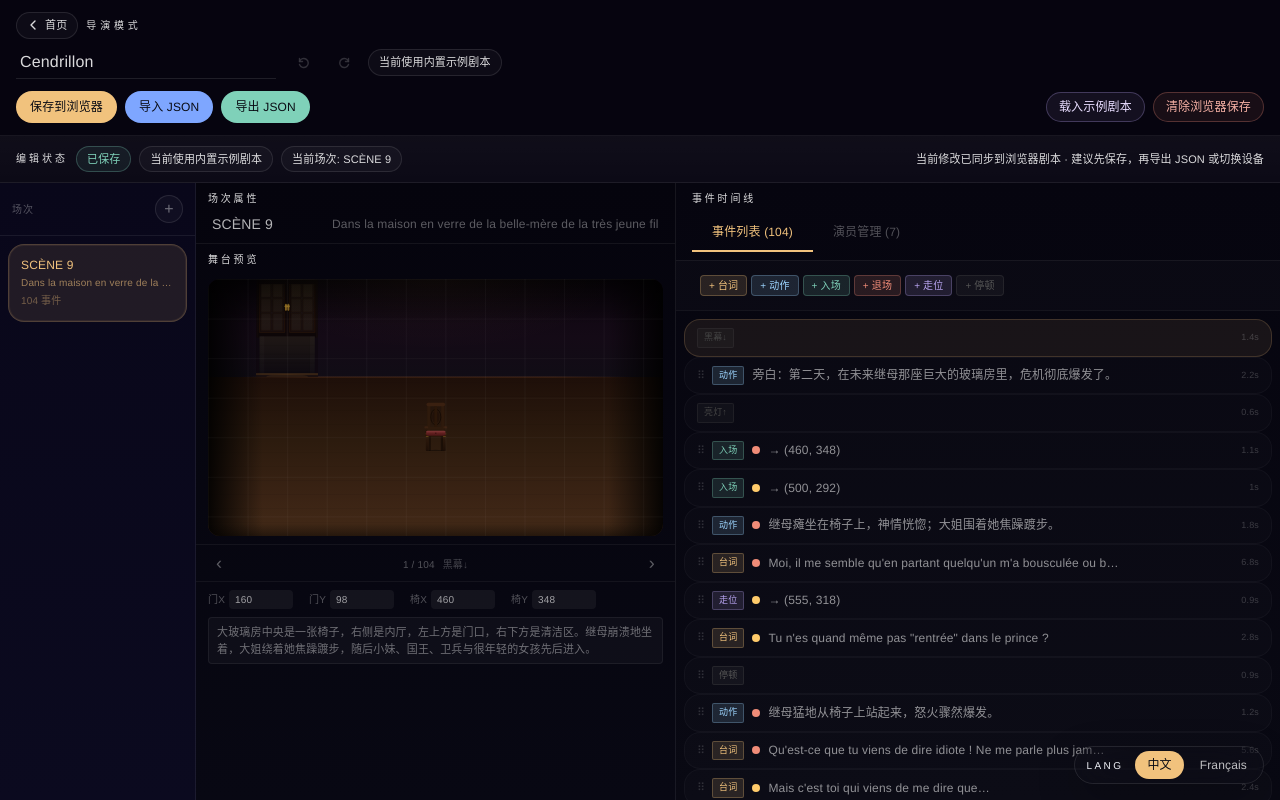
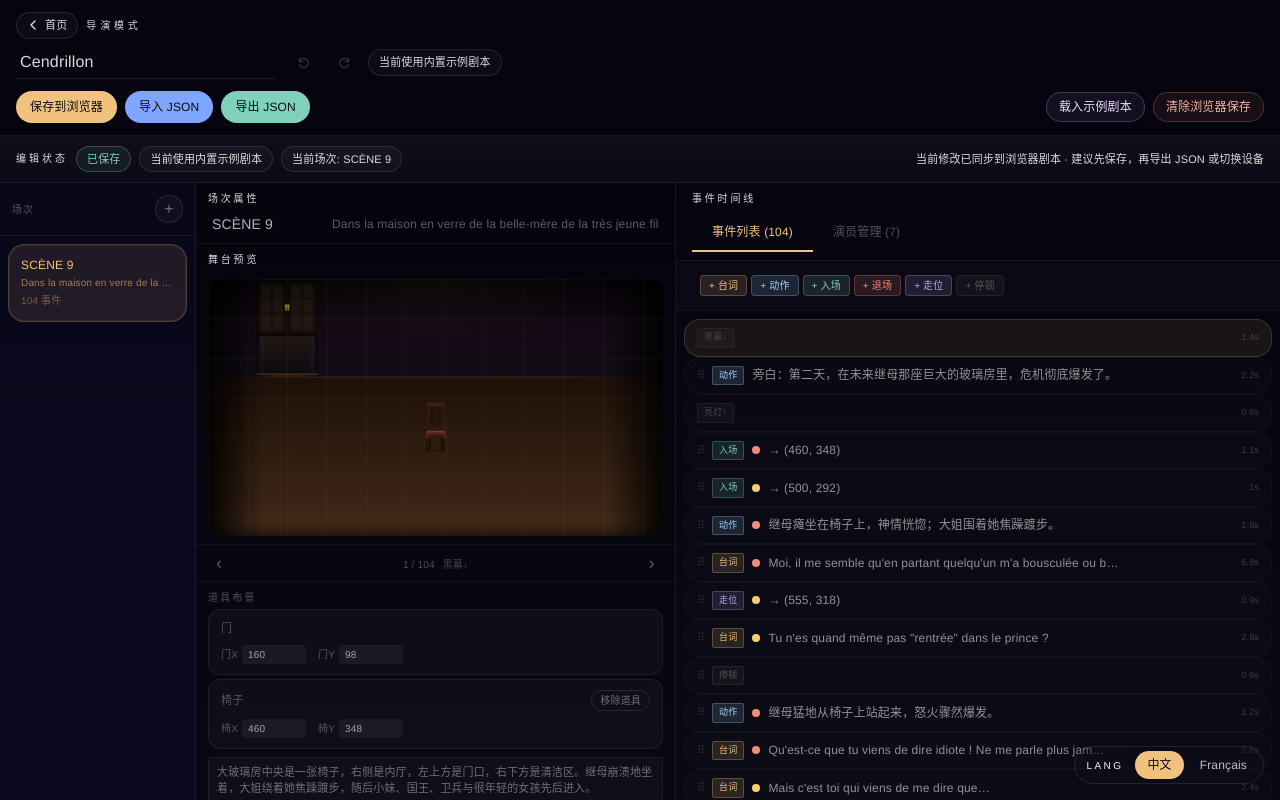
Before and after one commit to ze2phyrzhenyin/RepliStage, a Next.js app: page /director in a window 1280 px wide. Built offline with nearby package versions, Linux system fonts and the light colour scheme.

Commit message:
Refine stage props and homepage workflow

```diff
--- a/app/director/DirectorClient.tsx
+++ b/app/director/DirectorClient.tsx
@@ -5,8 +5,9 @@ import Link from "next/link";
 import dynamic from "next/dynamic";
 import { useLocale } from "@/components/locale/LocaleContext";
 import { usePlayData } from "@/components/play/PlayContext";
-import type { Play, ScriptDefinition, ScriptEvent, Actor, StageConfig, PathPoint } from "@/types/script";
+import type { Play, ScriptDefinition, ScriptEvent, Actor, StageConfig, PathPoint, StagePropKind } from "@/types/script";
 import { deriveStageState } from "@/lib/player";
+import { createDefaultStageProp, getStageProp, removeStageProp, syncStageLegacyFields, upsertStageProp } from "@/lib/stage-props";
 import SceneList from "@/components/director/SceneList";
 import EventEditor from "@/components/director/EventEditor";
 import ActorManager from "@/components/director/ActorManager";
@@ -113,7 +114,8 @@ export default function DirectorClient() {
   }, []);
 
   const scene = play.scenes.find((item) => item.id === activeSceneId) ?? play.scenes[0];
-  const sceneHasChair = typeof scene.stage.chairX === "number" && typeof scene.stage.chairY === "number";
+  const sceneDoor = getStageProp(scene.stage, "door");
+  const sceneChair = getStageProp(scene.stage, "chair");
   const stageState = deriveStageState(scene, currentEventIndex, scene.events);
 
   function updateScene(id: string, updater: (scene: ScriptDefinition) => ScriptDefinition) {
@@ -126,7 +128,7 @@ export default function DirectorClient() {
   function addScene() {
     const id = `scene-${Date.now()}`;
     const inheritedActors = JSON.parse(JSON.stringify(scene.actors)) as Actor[];
-    const inheritedStage = { ...scene.stage };
+    const inheritedStage = syncStageLegacyFields({ ...scene.stage });
     const newScene: ScriptDefinition = {
       id,
       title: t("director.newSceneTitle", { count: play.scenes.length + 1 }),
@@ -210,12 +212,32 @@ export default function DirectorClient() {
   }
 
   function updateStageConfig(updates: Partial<StageConfig>) {
-    updateScene(scene.id, (current) => ({ ...current, stage: { ...current.stage, ...updates } }));
+    updateScene(scene.id, (current) => ({ ...current, stage: syncStageLegacyFields({ ...current.stage, ...updates }) }));
   }
 
-  function handlePropDrop(prop: "chair" | "door", x: number, y: number) {
-    if (prop === "chair") updateStageConfig({ chairX: x, chairY: y });
-    if (prop === "door") updateStageConfig({ doorX: x });
+  function updateStageProp(kind: StagePropKind, x: number, y: number) {
+    updateScene(scene.id, (current) => ({
+      ...current,
+      stage: upsertStageProp(current.stage, { id: kind, kind, x, y }),
+    }));
+  }
+
+  function handlePropDrop(prop: StagePropKind, x: number, y: number) {
+    updateStageProp(prop, x, y);
+  }
+
+  function handleRemoveProp(kind: StagePropKind) {
+    updateScene(scene.id, (current) => ({
+      ...current,
+      stage: removeStageProp(current.stage, kind),
+    }));
+  }
+
+  function handleAddProp(kind: StagePropKind) {
+    updateScene(scene.id, (current) => ({
+      ...current,
+      stage: upsertStageProp(current.stage, createDefaultStageProp(kind)),
+    }));
   }
 
   function handleActorDrop(actorId: string, x: number, y: number) {
@@ -771,25 +793,54 @@ export default function DirectorClient() {
               className="flex flex-wrap gap-x-4 gap-y-1 px-3 py-2 text-[10px] text-white/30"
               style={{ borderTop: "1px solid rgba(255,255,255,0.05)" }}
             >
-              {[
-                { label: t("director.doorX"), key: "doorX" as const },
-                { label: t("director.doorY"), key: "doorY" as const },
-                ...(sceneHasChair
-                  ? [
-                      { label: t("director.chairX"), key: "chairX" as const },
-                      { label: t("director.chairY"), key: "chairY" as const },
-                    ]
-                  : []),
-              ].map(({ label, key }) => (
-                <label key={key} className="flex items-center gap-1">
-                  <span>{label}</span>
-                  <input
-                    type="number"
-                    value={scene.stage[key] ?? (key === "chairX" ? 460 : key === "chairY" ? 348 : key === "doorX" ? 160 : 98)}
-                    onChange={(e) => updateStageConfig({ [key]: +e.target.value })}
-                    className="w-16 bg-white/5 rounded px-1.5 py-0.5 text-white/60 outline-none"
-                  />
-                </label>
+              <div className="w-full flex items-center justify-between gap-3">
+                <span className="uppercase tracking-[0.22em] text-white/22">{t("director.stageProps")}</span>
+                {!sceneChair && (
+                  <button
+                    type="button"
+                    onClick={() => handleAddProp("chair")}
+                    className="rounded-full border border-white/10 bg-white/[0.04] px-2.5 py-1 text-[10px] text-white/55 transition hover:bg-white/[0.08] hover:text-white/80"
+                  >
+                    {t("director.addChair")}
+                  </button>
+                )}
+              </div>
+
+              {[sceneDoor, sceneChair].filter(Boolean).map((prop) => (
+                <div key={prop!.kind} className="w-full rounded-xl border border-white/[0.06] bg-white/[0.03] px-3 py-2.5">
+                  <div className="mb-2 flex items-center justify-between">
+                    <span className="text-[11px] text-white/62">{prop!.kind === "door" ? t("stage.door") : t("stage.chair")}</span>
+                    {prop!.kind !== "door" && (
+                      <button
+                        type="button"
+                        onClick={() => handleRemoveProp(prop!.kind)}
+                        className="rounded-full border border-white/10 px-2 py-0.5 text-[10px] text-white/40 transition hover:text-white/75 hover:bg-white/[0.06]"
+                      >
+                        {t("director.removeProp")}
+                      </button>
+                    )}
+                  </div>
+                  <div className="flex flex-wrap gap-3">
+                    <label className="flex items-center gap-1">
+                      <span>{t(prop!.kind === "door" ? "director.doorX" : "director.chairX")}</span>
+                      <input
+                        type="number"
+                        value={prop!.x}
+                        onChange={(e) => updateStageProp(prop!.kind, +e.target.value, prop!.y)}
+                        className="w-16 bg-white/5 rounded px-1.5 py-0.5 text-white/60 outline-none"
+                      />
+                    </label>
+                    <label className="flex items-center gap-1">
+                      <span>{t(prop!.kind === "door" ? "director.doorY" : "director.chairY")}</span>
+                      <input
+                        type="number"
+                        value={prop!.y}
+                        onChange={(e) => updateStageProp(prop!.kind, prop!.x, +e.target.value)}
+                        className="w-16 bg-white/5 rounded px-1.5 py-0.5 text-white/60 outline-none"
+                      />
+                    </label>
+                  </div>
+                </div>
               ))}
             </div>
 
--- a/components/StageCanvas.tsx
+++ b/components/StageCanvas.tsx
@@ -5,8 +5,9 @@ import { motion } from "motion/react";
 import { useLocale } from "@/components/locale/LocaleContext";
 import { HumanActorSprite } from "@/components/HumanActorSprite";
 import { getActorById, DerivedStageState } from "@/lib/player";
+import { getStageProp } from "@/lib/stage-props";
 import { useCostumes } from "@/components/costumes/CostumeContext";
-import type { Actor, StageConfig, ScriptEvent, PathPoint } from "@/types/script";
+import type { Actor, StageConfig, ScriptEvent, PathPoint, StagePropKind } from "@/types/script";
 
 // Sprite base dims
 const SPRITE_W = 56;
@@ -19,7 +20,7 @@ const DOOR_FRAME_W = 126;
 const DOOR_FLOOR_RATIO = 0.38;
 
 type PropDragState = {
-  prop: "chair" | "door";
+  prop: StagePropKind;
   stageX: number;
   stageY: number;
 };
@@ -33,7 +34,7 @@ type StageCanvasProps = {
   selectedActorId?: string | null;
   onActorDrop?: (actorId: string, stageX: number, stageY: number) => void;
   stageConfig: StageConfig;
-  onPropDrop?: (prop: "chair" | "door", stageX: number, stageY: number) => void;
+  onPropDrop?: (prop: StagePropKind, stageX: number, stageY: number) => void;
   /** When set, stage enters path-drawing mode for this actor */
   drawingPathFor?: string | null;
   onPathDrawn?: (path: PathPoint[]) => void;
@@ -69,7 +70,7 @@ function DoorProp({
         cursor: editMode ? "grab" : undefined,
         width: w,
         height: h,
-        pointerEvents: "none",
+        pointerEvents: editMode ? "auto" : "none",
       }}
     >
       <svg
@@ -421,16 +422,13 @@ export function StageCanvas({
 
   const stageW = stageConfig.width;
   const stageH = stageConfig.height;
-  const doorX = stageConfig.doorX;
-  const doorY = stageConfig.doorY;
-  const hasChair = typeof stageConfig.chairX === "number" && typeof stageConfig.chairY === "number";
-  const chairX = hasChair
-    ? (propDrag?.prop === "chair" ? propDrag.stageX : stageConfig.chairX)
-    : undefined;
-  const chairY = hasChair
-    ? (propDrag?.prop === "chair" ? propDrag.stageY : stageConfig.chairY)
-    : undefined;
-  const displayDoorX = propDrag?.prop === "door" ? propDrag.stageX : doorX;
+  const door = getStageProp(stageConfig, "door");
+  const chair = getStageProp(stageConfig, "chair");
+  const doorX = propDrag?.prop === "door" ? propDrag.stageX : (door?.x ?? 160);
+  const doorY = propDrag?.prop === "door" ? propDrag.stageY : (door?.y ?? 98);
+  const hasChair = Boolean(chair);
+  const chairX = propDrag?.prop === "chair" ? propDrag.stageX : chair?.x;
+  const chairY = propDrag?.prop === "chair" ? propDrag.stageY : chair?.y;
 
   useEffect(() => {
     function measure() {
@@ -523,7 +521,7 @@ export function StageCanvas({
     }
   }
 
-  function startPropDrag(prop: "chair" | "door") {
+  function startPropDrag(prop: StagePropKind) {
     return (e: React.MouseEvent) => {
       e.stopPropagation();
       e.preventDefault();
@@ -556,7 +554,7 @@ export function StageCanvas({
           stageH={stageH}
           spotX={editMode ? null : (spotPos?.x ?? null)}
           spotY={editMode ? null : (spotPos?.y ?? null)}
-          doorX={displayDoorX}
+          doorX={doorX}
           doorY={doorY}
           chairX={chairX}
           chairY={chairY}
--- a/components/costumes/CostumeSelector.tsx
+++ b/components/costumes/CostumeSelector.tsx
@@ -211,7 +211,7 @@ export function CostumeTrigger({ actor }: { actor: Actor }) {
       {open && (
         <>
           <div className="fixed inset-0 z-40" onClick={() => setOpen(false)} />
-          <div className="absolute top-full mt-2 z-[95]" style={{ left: 0 }}>
+          <div className="absolute right-0 top-full mt-2 z-[95] sm:left-0 sm:right-auto" style={{ maxWidth: "min(320px, calc(100vw - 2rem))" }}>
             <CostumeSelector actor={actor} onClose={() => setOpen(false)} />
           </div>
         </>
--- a/lib/i18n.ts
+++ b/lib/i18n.ts
@@ -17,10 +17,14 @@ const translations: Record<Locale, TranslationMap> = {
     "home.currentPlay": "当前剧本",
     "home.sampleLibrary": "内置示例",
     "home.loadSample": "载入示例",
+    "home.loadSampleConfirm": "这会用内置示例覆盖当前浏览器中的工作剧本。确定继续吗？",
     "home.playSourceSample": "来源：内置示例",
     "home.playSourceImported": "来源：导入剧本",
     "home.playSourceEdited": "来源：浏览器工作副本",
     "home.sceneCount": "{count} 场",
+    "home.totalMeta": "全剧 {actors} 个角色 · {events} 个事件",
+    "home.currentScene": "当前场次",
+    "home.currentSceneMeta": "{actors} 个角色 · {events} 个事件",
     "home.openDirector": "打开导演模式",
     "role.back": "返回首页",
     "role.title": "选择你的角色",
@@ -139,6 +143,9 @@ const translations: Record<Locale, TranslationMap> = {
     "director.doorY": "门Y",
     "director.chairX": "椅X",
     "director.chairY": "椅Y",
+    "director.stageProps": "道具布景",
+    "director.addChair": "添加椅子",
+    "director.removeProp": "移除道具",
     "director.status": "编辑状态",
     "director.statusSaved": "当前修改已同步到浏览器剧本",
     "director.statusUnsaved": "当前修改只在编辑器里，尚未写入浏览器剧本",
@@ -218,6 +225,8 @@ const translations: Record<Locale, TranslationMap> = {
     "error.actorMissing": "角色 ID \"{id}\" 不存在于场次 \"{scene}\" 的角色列表中",
     "error.actorRequired": "{type} 事件必须指定 actorId",
     "error.lineTextRequired": "line 事件必须提供非空台词文本",
+    "error.propDuplicate": "道具类型 \"{kind}\" 重复",
+    "error.doorRequired": "每个场次必须至少配置一个门道具",
     "error.xRequired": "{type} 事件必须提供 x 坐标",
     "error.yRequired": "{type} 事件必须提供 y 坐标",
     "error.pathRequired": "move_path 事件必须至少包含一个路径节点",
@@ -240,10 +249,14 @@ const translations: Record<Locale, TranslationMap> = {
     "home.currentPlay": "Script courant",
     "home.sampleLibrary": "Exemples intégrés",
     "home.loadSample": "Charger l’exemple",
+    "home.loadSampleConfirm": "Cela remplacera le script de travail actuellement stocké dans le navigateur. Continuer ?",
     "home.playSourceSample": "Source : exemple intégré",
     "home.playSourceImported": "Source : script importé",
     "home.playSourceEdited": "Source : copie de travail du navigateur",
     "home.sceneCount": "{count} scènes",
+    "home.totalMeta": "Pièce complète : {actors} rôles · {events} événements",
+    "home.currentScene": "Scène active",
+    "home.currentSceneMeta": "{actors} rôles · {events} événements",
     "home.openDirector": "Ouvrir le mode metteur en scène",
     "role.back": "Retour à l’accueil",
     "role.title": "Choisissez votre rôle",
@@ -362,6 +375,9 @@ const translations: Record<Locale, TranslationMap> = {
     "director.doorY": "Porte Y",
     "director.chairX": "Chaise X",
     "director.chairY": "Chaise Y",
+    "director.stageProps": "Décor et accessoires",
+    "director.addChair": "Ajouter une chaise",
+    "director.removeProp": "Retirer l’accessoire",
     "director.status": "État",
     "director.statusSaved": "Les modifications sont enregistrées dans le navigateur",
     "director.statusUnsaved": "Les modifications restent locales à l’éditeur et ne sont pas encore enregistrées dans le navigateur",
@@ -441,6 +457,8 @@ const translations: Record<Locale, TranslationMap> = {
     "error.actorMissing": "L’identifiant de rôle \"{id}\" n’existe pas dans la scène \"{scene}\"",
     "error.actorRequired": "L’événement {type} doit définir un actorId",
     "error.lineTextRequired": "Un événement line doit contenir un texte non vide",
+    "error.propDuplicate": "Le type d’accessoire \"{kind}\" est en double",
+    "error.doorRequired": "Chaque scène doit définir au moins une porte",
     "error.xRequired": "L’événement {type} doit définir la coordonnée x",
     "error.yRequired": "L’événement {type} doit définir la coordonnée y",
     "error.pathRequired": "Un événement move_path doit contenir au moins un point",
--- a/lib/play-schema.ts
+++ b/lib/play-schema.ts
@@ -2,6 +2,7 @@ import { z } from "zod";
 import type { Locale } from "@/lib/i18n";
 import { translate } from "@/lib/i18n";
 import type { Play } from "@/types/script";
+import { hasStageProp } from "@/lib/stage-props";
 
 export const pathPointSchema = z.object({
   x: z.number(),
@@ -15,13 +16,21 @@ export const actorSchema = z.object({
   shortLabel: z.string().min(1),
 });
 
+export const stagePropSchema = z.object({
+  id: z.string().min(1),
+  kind: z.enum(["door", "chair"]),
+  x: z.number(),
+  y: z.number(),
+});
+
 export const stageConfigSchema = z.object({
   width: z.number().positive(),
   height: z.number().positive(),
-  doorX: z.number(),
-  doorY: z.number(),
+  doorX: z.number().optional(),
+  doorY: z.number().optional(),
   chairX: z.number().optional(),
   chairY: z.number().optional(),
+  props: z.array(stagePropSchema).optional(),
 });
 
 export const scriptEventSchema = z.object({
@@ -78,6 +87,26 @@ export const playSchema = z.object({
 
     const actorIds = new Set<string>();
     const eventIds = new Set<string>();
+    const propKinds = new Set<string>();
+
+    scene.stage.props?.forEach((prop, propIndex) => {
+      if (propKinds.has(prop.kind)) {
+        ctx.addIssue({
+          code: z.ZodIssueCode.custom,
+          path: ["scenes", sceneIndex, "stage", "props", propIndex, "kind"],
+          message: translate("zh", "error.propDuplicate", { kind: prop.kind }),
+        });
+      }
+      propKinds.add(prop.kind);
+    });
+
+    if (!hasStageProp(scene.stage, "door")) {
+      ctx.addIssue({
+        code: z.ZodIssueCode.custom,
+        path: ["scenes", sceneIndex, "stage"],
+        message: translate("zh", "error.doorRequired"),
+      });
+    }
 
     scene.actors.forEach((actor, actorIndex) => {
       if (actorIds.has(actor.id)) {
--- a/lib/player.ts
+++ b/lib/player.ts
@@ -7,6 +7,7 @@ import {
   ScriptEvent,
   StageActorState,
 } from "@/types/script";
+import { getStageProp } from "@/lib/stage-props";
 
 export type DerivedStageState = {
   actors: Record<string, StageActorState>;
@@ -172,6 +173,7 @@ export function getInitialActorMap(scene: ScriptDefinition) {
 
 function entryPosition(scene: ScriptDefinition, side: ScriptEvent["fromSide"], actorId: string) {
   const fallback = getInitialPosition(scene, actorId);
+  const door = getStageProp(scene.stage, "door");
 
   switch (side) {
     case "left":
@@ -179,20 +181,22 @@ function entryPosition(scene: ScriptDefinition, side: ScriptEvent["fromSide"], a
     case "right":
       return { x: scene.stage.width + 90, y: fallback.y, facing: "left" as const };
     case "top":
-      return { x: fallback.x === scene.stage.doorX ? scene.stage.doorX : fallback.x, y: -80, facing: "front" as const };
+      return { x: fallback.x === door?.x ? door.x : fallback.x, y: -80, facing: "front" as const };
     default:
       return { x: fallback.x, y: scene.stage.height + 60, facing: "front" as const };
   }
 }
 
 function exitPosition(scene: ScriptDefinition, side: ScriptEvent["toSide"], current: StageActorState) {
+  const door = getStageProp(scene.stage, "door");
+
   switch (side) {
     case "left":
       return { ...current, x: -90, facing: "left" as const };
     case "right":
       return { ...current, x: scene.stage.width + 90, facing: "right" as const };
     case "top":
-      return { ...current, y: scene.stage.doorY + 22, facing: "front" as const };
+      return { ...current, y: (door?.y ?? 98) + 22, facing: "front" as const };
     default:
       return { ...current, y: scene.stage.height + 60, facing: "front" as const };
   }
--- /dev/null
+++ b/lib/stage-props.ts
@@ -0,0 +1,87 @@
+import type { StageConfig, StageProp, StagePropKind } from "@/types/script";
+
+const DEFAULT_STAGE_PROPS: Record<StagePropKind, StageProp> = {
+  door: { id: "door", kind: "door", x: 160, y: 98 },
+  chair: { id: "chair", kind: "chair", x: 460, y: 348 },
+};
+
+function cloneStageProp(prop: StageProp): StageProp {
+  return { ...prop };
+}
+
+type NormalizeStagePropOptions = {
+  includeDefaults?: boolean;
+};
+
+export function normalizeStageProps(stage: StageConfig, options: NormalizeStagePropOptions = {}): StageProp[] {
+  const { includeDefaults = true } = options;
+  if (Array.isArray(stage.props) && stage.props.length > 0) {
+    return stage.props.map(cloneStageProp);
+  }
+
+  const props: StageProp[] = [];
+  if (typeof stage.doorX === "number" || typeof stage.doorY === "number") {
+    props.push({
+      id: "door",
+      kind: "door",
+      x: stage.doorX ?? DEFAULT_STAGE_PROPS.door.x,
+      y: stage.doorY ?? DEFAULT_STAGE_PROPS.door.y,
+    });
+  }
+
+  if (typeof stage.chairX === "number" && typeof stage.chairY === "number") {
+    props.push({
+      id: "chair",
+      kind: "chair",
+      x: stage.chairX,
+      y: stage.chairY,
+    });
+  }
+
+  if (props.length === 0 && includeDefaults) {
+    props.push(cloneStageProp(DEFAULT_STAGE_PROPS.door));
+  }
+
+  return props;
+}
+
+export function getStageProp(stage: StageConfig, kind: StagePropKind): StageProp | null {
+  return normalizeStageProps(stage).find((prop) => prop.kind === kind) ?? null;
+}
+
+export function hasStageProp(stage: StageConfig, kind: StagePropKind): boolean {
+  return normalizeStageProps(stage, { includeDefaults: false }).some((prop) => prop.kind === kind);
+}
+
+export function upsertStageProp(stage: StageConfig, nextProp: StageProp): StageConfig {
+  const props = normalizeStageProps(stage);
+  const nextProps = props.some((prop) => prop.kind === nextProp.kind)
+    ? props.map((prop) => (prop.kind === nextProp.kind ? cloneStageProp(nextProp) : prop))
+    : [...props, cloneStageProp(nextProp)];
+
+  return syncStageLegacyFields({ ...stage, props: nextProps });
+}
+
+export function removeStageProp(stage: StageConfig, kind: StagePropKind): StageConfig {
+  const nextProps = normalizeStageProps(stage).filter((prop) => prop.kind !== kind);
+  return syncStageLegacyFields({ ...stage, props: nextProps });
+}
+
+export function createDefaultStageProp(kind: StagePropKind): StageProp {
+  return cloneStageProp(DEFAULT_STAGE_PROPS[kind]);
+}
+
+export function syncStageLegacyFields(stage: StageConfig): StageConfig {
+  const props = Array.isArray(stage.props) ? stage.props.map(cloneStageProp) : normalizeStageProps(stage);
+  const door = props.find((prop) => prop.kind === "door") ?? DEFAULT_STAGE_PROPS.door;
+  const chair = props.find((prop) => prop.kind === "chair") ?? null;
+
+  return {
+    ...stage,
+    doorX: door.x,
+    doorY: door.y,
+    chairX: chair?.x,
+    chairY: chair?.y,
+    props,
+  };
+}
```
Also changed, not shown: app/page.tsx (+27 -13 lines), types/script.ts (+12 -2 lines), 2 other files (tests, documents, lock files or other folders).
